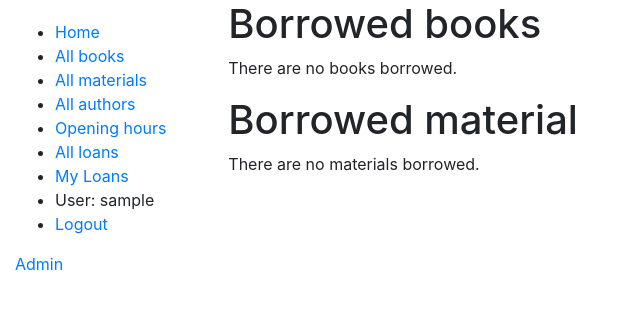
After one commit to moan0s/ILMO2, a Django app: page /library/my-loans/ in a window 1280 px wide. The commit adds this page. Shown: the top 309 px of the page, without its empty margins (0-640 px from the left). Run offline with Django 3.2, Linux system fonts and the light colour scheme; the visitor is signed in with stand-in values (Sample User, id 1); data that the repository does not hold is empty.

Commit message:
Display all loans on one page

```diff
--- a/src/library/models.py
+++ b/src/library/models.py
@@ -96,6 +96,7 @@ class Item(models.Model):
         l.save()
         # Set status to on loan
         self.status = "o"
+        self.save()
 
     def return_item(self,
                     return_date=timezone.now()) -> bool:
@@ -115,13 +116,13 @@ class Item(models.Model):
         try:
             unreturned_loan_of_item = Loan.objects.filter(item=self,
                                                            returned_on=None)[0]
-            print(unreturned_loan_of_item)
-        except KeyError:
+        except IndexError:
             return False
         unreturned_loan_of_item.returned_on = return_date
         unreturned_loan_of_item.save()
         # Set status to available
         self.status = "a"
+        self.save()
         return True
 
 
--- /dev/null
+++ b/src/library/templates/library/list_loans_user.html
@@ -0,0 +1,35 @@
+{% extends "library/base_generic.html" %}
+
+{% block content %}
+    <h1>Borrowed books</h1>
+
+    {% if bookinstance_list %}
+    <ul>
+
+      {% for bookinst in bookinstance_list %}
+      <li class="{% if bookinst.is_overdue %}text-danger{% endif %}">
+        <a href="{{  bookinst.get_absolute_url }}">{{bookinst}}</a>
+      </li>
+      {% endfor %}
+    </ul>
+
+    {% else %}
+      <p>There are no books borrowed.</p>
+    {% endif %}
+
+    <h1>Borrowed material</h1>
+
+    {% if materialinstance_list %}
+    <ul>
+
+      {% for materialinst in materialinstance_list %}
+      <li class="{% if materialinst.is_overdue %}text-danger{% endif %}">
+        <a href="{{  materialinst.get_absolute_url }}">{{materialinst}}</a>
+      </li>
+      {% endfor %}
+    </ul>
+
+    {% else %}
+      <p>There are no materials borrowed.</p>
+    {% endif %}
+{% endblock %}
--- a/src/library/templates/library/nav_sidebar.html
+++ b/src/library/templates/library/nav_sidebar.html
@@ -12,7 +12,7 @@
 
 		  {% if user.is_authenticated %}
 
-			 <li><a href="{% url 'library:my-books' %}">My Borrowed Books</a></li>
+			 <li><a href="{% url 'library:my-loans' %}">My Loans</a></li>
 			 <li>User: {{ user.get_username }}</li>
 			 <li><a href="{% url 'logout'%}?next={{request.path}}">Logout</a></li>
 		  {% else %}
--- a/src/library/urls.py
+++ b/src/library/urls.py
@@ -31,8 +31,8 @@ urlpatterns += [
 ]
 
 urlpatterns += [
-    # ex: /library/mybooks/
-    path('mybooks/', views.LoanedBooksByUserListView.as_view(), name='my-books'),
+    # ex: /library/my-loans/
+    path('my-loans/', views.list_loans_of_user, name='my-loans'),
      # ex: /library/loaned-books/
     path('loaned-books/', views.LoanedBooksAllListView.as_view(), name='loaned-books'),
 ]
--- a/src/library/views.py
+++ b/src/library/views.py
@@ -57,10 +57,25 @@ class AuthorDetailView(generic.DetailView):
     template_name = 'library/author.html'
     paginate_by = 10
 
+@login_required()
+def list_loans_of_user(request):
+    """View function for home page of site."""
+    loans_by_user = Loan.objects.filter(borrower=request.user)
+    unreturned_loans_by_user = [loan for loan in loans_by_user if not (loan.returned)]
+    bookinstance_list = BookInstance.objects.filter(loan__in=unreturned_loans_by_user)
+    print(bookinstance_list)
+    materialinstance_list = MaterialInstance.objects.filter(loan__in=unreturned_loans_by_user)
+    context = {
+        'bookinstance_list': bookinstance_list,
+        'materialinstance_list': materialinstance_list,
+    }
+
+    return render(request, 'library/list_loans_user.html', context=context)
+
 class LoanedBooksByUserListView(LoginRequiredMixin,generic.ListView):
     """Generic class-based view listing books on loan to current user."""
     model = BookInstance
-    template_name ='library/bookinstance_list_borrowed_user.html'
+    template_name = 'library/list_loans_user.html'
     paginate_by = 10
 
     def get_queryset(self):
```
Also changed, not shown: src/library/templates/library/bookinstance_list_borrowed_user.html (deleted, +0 -19 lines), src/library/tests/test_views.py (+15 -20 lines).
